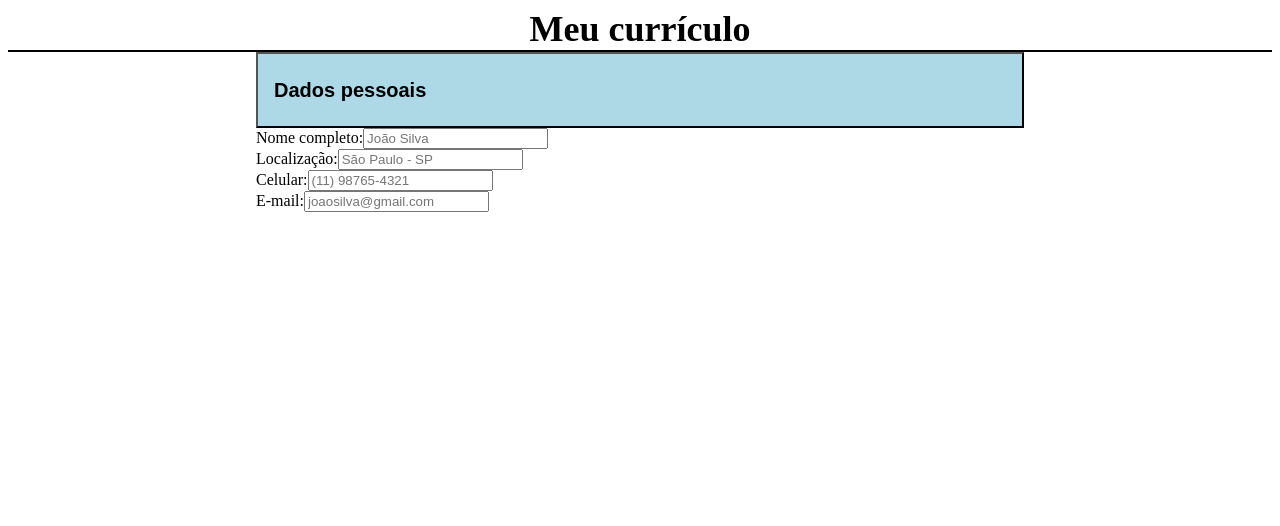
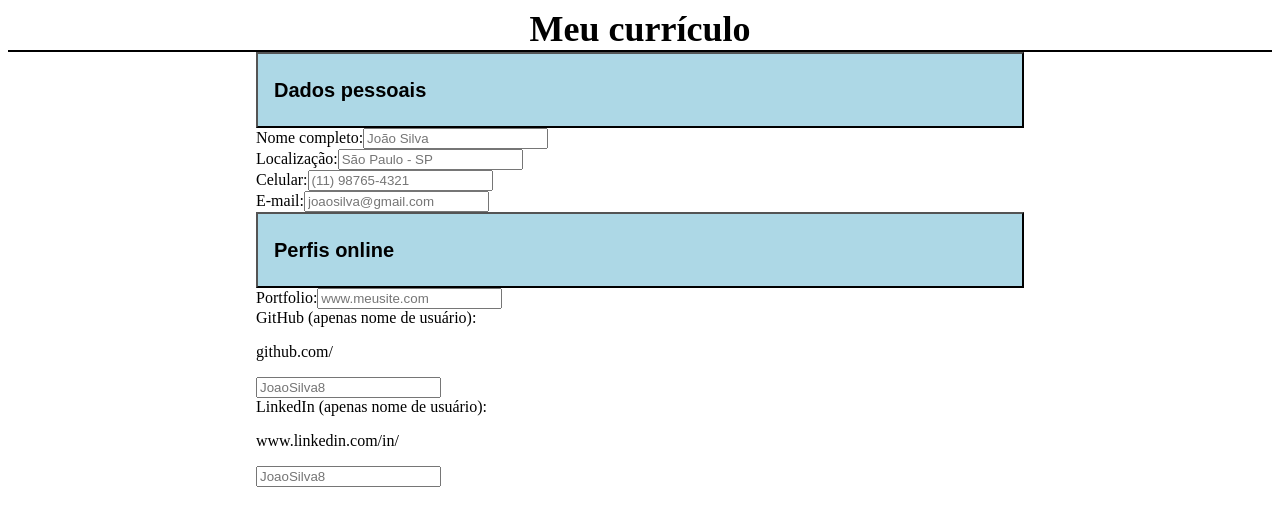
Before and after one commit to Diego-Moreira8/cv-app, a React (Vite) app: page / in a window 1280 px wide. Shown: the top 526 px of the page. Built offline with nearby package versions, Linux system fonts and the light colour scheme; the HTML template or start-up script is replaced by a standard one.

Commit message:
feat: online profiles form

```diff
--- a/src/components/CVForms.tsx
+++ b/src/components/CVForms.tsx
@@ -1,6 +1,7 @@
 import { useReducer } from "react";
 import styles from "../styles/CVForms.module.css";
 import PersonalDataForm from "./PersonalDataForm";
+import OnlineProfilesForm from "./OnlineProfilesForm";
 
 type PersonalData = {
   name: string;
@@ -9,8 +10,15 @@ type PersonalData = {
   email: string;
 };
 
+type OnlineProfiles = {
+  portfolioURL: string;
+  gitHubUsername: string;
+  linkedInUsername: string;
+};
+
 export type CVData = {
   personalData: PersonalData;
+  onlineProfiles: OnlineProfiles;
 };
 
 export type CVAction =
@@ -29,10 +37,32 @@ export type CVAction =
   | {
       type: "SET_EMAIL";
       value: string;
+    }
+  | {
+      type: "SET_PORTFOLIO_URL";
+      value: string;
+    }
+  | {
+      type: "SET_GITHUB_USERNAME";
+      value: string;
+    }
+  | {
+      type: "SET_LINKEDIN_USERNAME";
+      value: string;
     };
 
 const INITIAL_CV: CVData = {
-  personalData: { name: "", location: "", phone: "", email: "" },
+  personalData: {
+    name: "",
+    location: "",
+    phone: "",
+    email: "",
+  },
+  onlineProfiles: {
+    portfolioURL: "",
+    gitHubUsername: "",
+    linkedInUsername: "",
+  },
 };
 
 function cvReducer(state: CVData, action: CVAction) {
@@ -57,6 +87,27 @@ function cvReducer(state: CVData, action: CVAction) {
         ...state,
         personalData: { ...state.personalData, email: action.value },
       };
+    case "SET_PORTFOLIO_URL":
+      return {
+        ...state,
+        onlineProfiles: { ...state.onlineProfiles, portfolioURL: action.value },
+      };
+    case "SET_GITHUB_USERNAME":
+      return {
+        ...state,
+        onlineProfiles: {
+          ...state.onlineProfiles,
+          gitHubUsername: action.value,
+        },
+      };
+    case "SET_LINKEDIN_USERNAME":
+      return {
+        ...state,
+        onlineProfiles: {
+          ...state.onlineProfiles,
+          linkedInUsername: action.value,
+        },
+      };
   }
 }
 
@@ -66,6 +117,7 @@ export default function CVForms() {
   return (
     <div className={styles.main}>
       <PersonalDataForm cvState={cvState} cvDispatch={cvDispatch} />
+      <OnlineProfilesForm cvState={cvState} cvDispatch={cvDispatch} />
     </div>
   );
 }
--- /dev/null
+++ b/src/components/OnlineProfilesForm.tsx
@@ -0,0 +1,80 @@
+import { useId } from "react";
+import Group from "./Group";
+import { CVAction, CVData } from "./CVForms";
+
+type OnlineProfilesFormProps = {
+  cvState: CVData;
+  cvDispatch: React.Dispatch<CVAction>;
+};
+
+export default function OnlineProfilesForm({
+  cvState,
+  cvDispatch,
+}: OnlineProfilesFormProps) {
+  const { portfolioURL, gitHubUsername, linkedInUsername } =
+    cvState.onlineProfiles;
+
+  const portfolioURLInputId = useId();
+  const gitHubUsernameInputId = useId();
+  const linkedInUsernameInputId = useId();
+
+  function handlePortfolioURLChange(e: React.ChangeEvent<HTMLInputElement>) {
+    cvDispatch({ type: "SET_PORTFOLIO_URL", value: e.target.value });
+  }
+
+  function handleGitHubUsernameChange(e: React.ChangeEvent<HTMLInputElement>) {
+    cvDispatch({ type: "SET_GITHUB_USERNAME", value: e.target.value });
+  }
+
+  function handleLinkedInUsernameChange(
+    e: React.ChangeEvent<HTMLInputElement>
+  ) {
+    cvDispatch({ type: "SET_LINKEDIN_USERNAME", value: e.target.value });
+  }
+
+  return (
+    <Group title="Perfis online">
+      <div>
+        <label htmlFor={portfolioURLInputId}>Portfolio:</label>
+        <input
+          type="text"
+          name="portfolio"
+          id={portfolioURLInputId}
+          placeholder="www.meusite.com"
+          value={portfolioURL}
+          onChange={handlePortfolioURLChange}
+        />
+      </div>
+
+      <div>
+        <label htmlFor={gitHubUsernameInputId}>
+          GitHub (apenas nome de usuário):
+        </label>
+        <p>github.com/</p>
+        <input
+          type="text"
+          name="github"
+          id={gitHubUsernameInputId}
+          placeholder="JoaoSilva8"
+          value={gitHubUsername}
+          onChange={handleGitHubUsernameChange}
+        />
+      </div>
+
+      <div>
+        <label htmlFor={linkedInUsernameInputId}>
+          LinkedIn (apenas nome de usuário):
+        </label>
+        <p>www.linkedin.com/in/</p>
+        <input
+          type="text"
+          name="linkedin"
+          id={linkedInUsernameInputId}
+          placeholder="JoaoSilva8"
+          value={linkedInUsername}
+          onChange={handleLinkedInUsernameChange}
+        />
+      </div>
+    </Group>
+  );
+}
```
